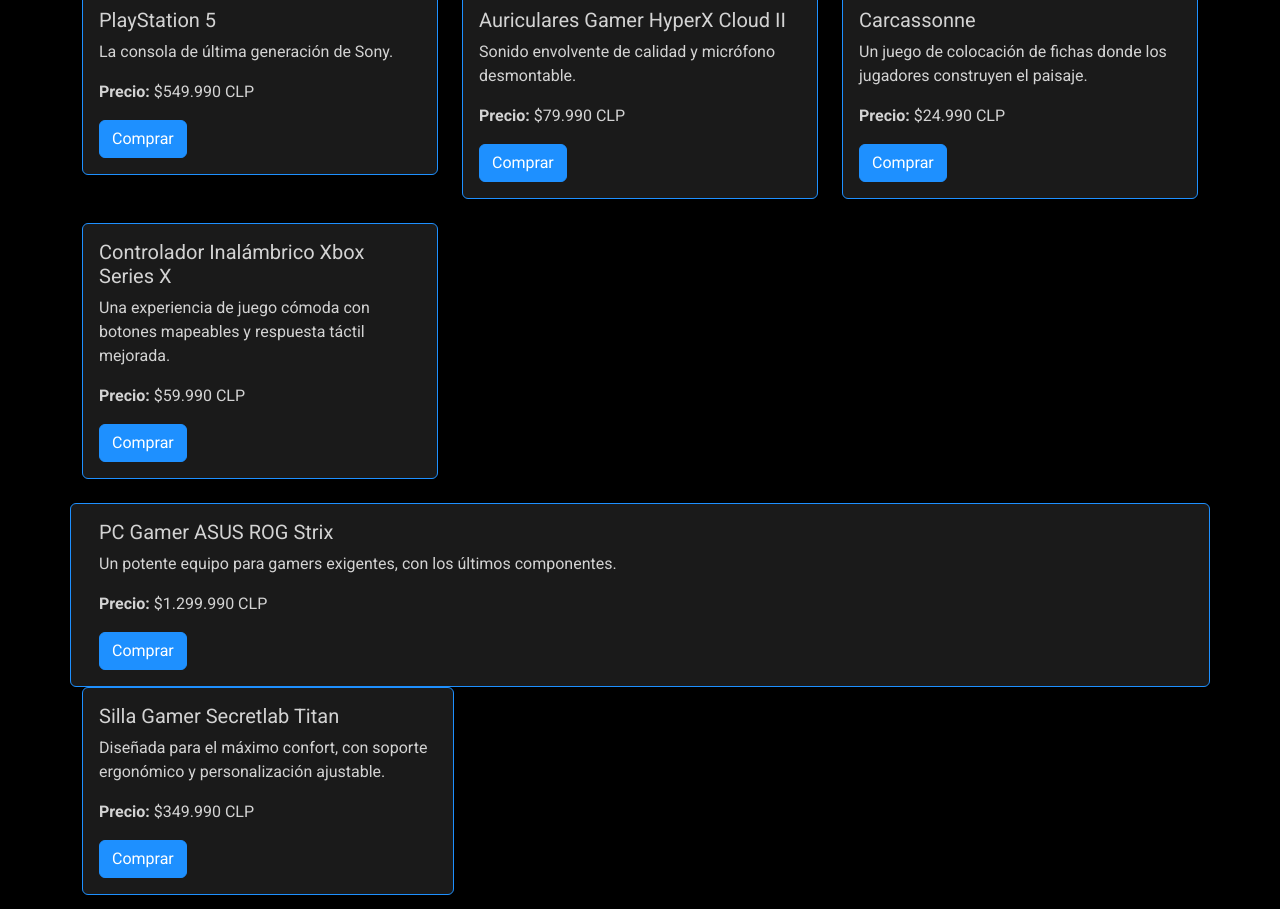
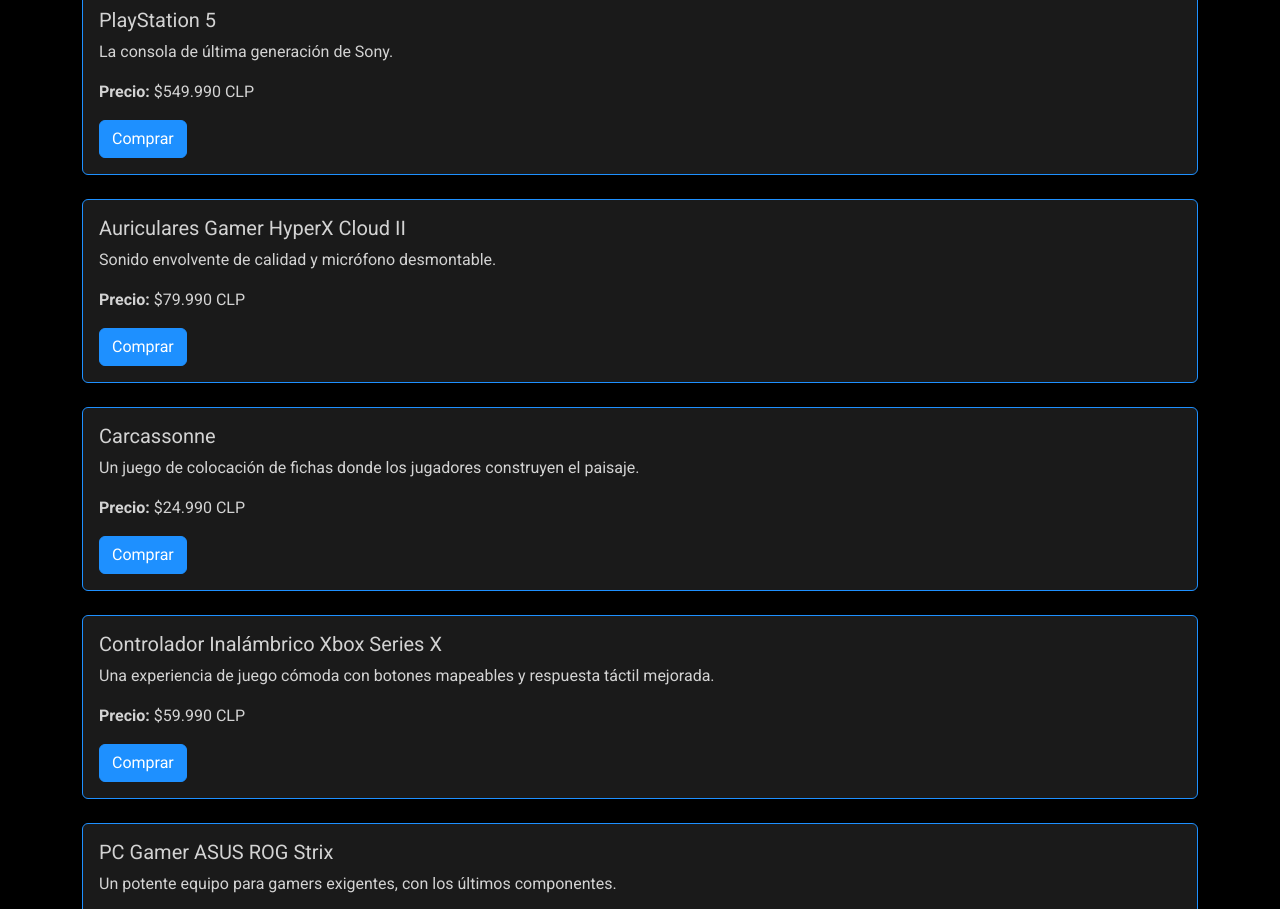
Before and after one commit to Vania228-star/PaginaEjemplo, a plain HTML site: page index.html in a window 1280 px wide. Shown: the part 277-1186 px from the top of the page. Drawn offline with nearby package versions, Linux system fonts and the light colour scheme.

Commit message:
Arreglo de fila

```diff
--- a/index.html
+++ b/index.html
@@ -32,7 +32,7 @@
 <h2>Productos</h2>
 <div class="container">
     <div class="row">
-        <div class="col-md-4 mb-4">
+        <div class="col-12 mb-4">
             <div class="card">
                 <div class="card-body">
                     <h5 class="card-title">PlayStation 5</h5>
@@ -43,7 +43,7 @@
             </div>
         </div>
 
-        <div class="col-md-4 mb-4">
+        <div class="col-12 mb-4">
             <div class="card">
                 <div class="card-body">
                     <h5 class="card-title">Auriculares Gamer HyperX Cloud II</h5>
@@ -54,7 +54,7 @@
             </div>
         </div>
 
-        <div class="col-md-4 mb-4">
+        <div class="col-12 mb-4">
             <div class="card">
                 <div class="card-body">
                     <h5 class="card-title">Carcassonne</h5>
@@ -65,7 +65,7 @@
             </div>
         </div>
 
-        <div class="col-md-4 mb-4">
+        <div class="col-12 mb-4">
             <div class="card">
                 <div class="card-body">
                     <h5 class="card-title">Controlador Inalámbrico Xbox Series X</h5>
@@ -76,18 +76,18 @@
             </div>
         </div>
 
-        <div class="col-md-4 mb-4">
-        </div>
+        <div class="col-12 mb-4">
             <div class="card">
                 <div class="card-body">
                     <h5 class="card-title">PC Gamer ASUS ROG Strix</h5>
                     <p class="card-text">Un potente equipo para gamers exigentes, con los últimos componentes.</p>
                     <p class="card-text"><strong>Precio:</strong> $1.299.990 CLP</p>
-                    <button class="btn btn-primary agregar-carrito" data-id="CG001" data-nombre="PC Gamer ASUS ROG Strix" data-precio="1299990">Comprar</button></div>
+                    <button class="btn btn-primary agregar-carrito" data-id="CG001" data-nombre="PC Gamer ASUS ROG Strix" data-precio="1299990">Comprar</button>
+                </div>
             </div>
         </div>
 
-        <div class="col-md-4 mb-4">
+        <div class="col-12 mb-4">
             <div class="card">
                 <div class="card-body">
                     <h5 class="card-title">Silla Gamer Secretlab Titan</h5>
```
